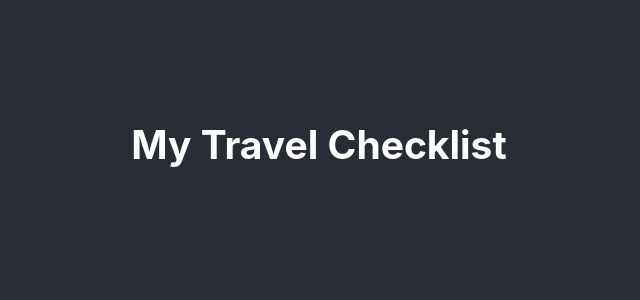
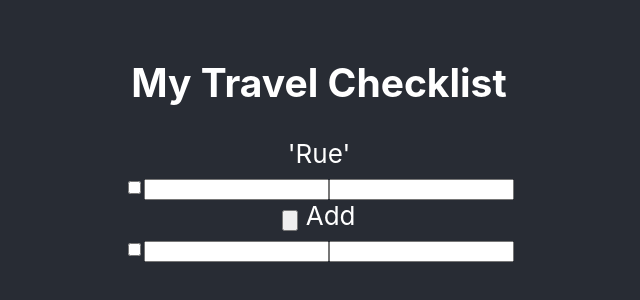
Before and after one commit to mellaskowski/travel_checklist, a React (Create React App) app: page / in a window 1280 px wide. Shown: the part 256-556 px from the top of the page, without its empty margins (321-961 px from the left). Built offline with nearby package versions, Linux system fonts and the light colour scheme.

Commit message:
added visuals to homepage to check

```diff
--- a/src/App.js
+++ b/src/App.js
@@ -1,5 +1,7 @@
-import logo from './logo.svg';
 import './App.css';
+import CheckList from './Checklist.js';
+import CheckListItem from './CheckListItem';
+
 
 function App() {
   return (
@@ -8,6 +10,11 @@ function App() {
         <h2>
           My Travel Checklist
         </h2>
+
+        <div>
+          <CheckList items={[]} />
+          <CheckListItem quantity={9} name={'potato'} packed={false}/>
+      </div>
       </header>
     </div>
   );
--- a/src/CheckListItem.js
+++ b/src/CheckListItem.js
@@ -1,12 +1,34 @@
 
 
-interface CheckListItemProp extends React.Component {
+export interface CheckListItemProp extends React.Component {
+	name: string,
 	packed: boolean,
 	quantity: number,
 }
 
-class CheckListItem extends CheckListItemProp {
-	constructor(props) {
-		super(props);
-	}
+const CheckListItem: React.FunctionComponent<CheckListItemProp> =({
+	name,
+	packed,
+	quantity,
+}) => {
+
+	// const [checked, setChecked] = useState(boolean);
+
+
+	// when user adds an item to the list
+	// const addItem = () = {
+
+	// };
+
+
+
+	return (
+		<div>
+			<input value={packed} disabled={packed} type="checkbox" />
+			<input type="string" default={name}/>
+			<input type="number" default={quantity}/>
+		</div>
+	);
 }
+
+export default CheckListItem;
--- a/src/Checklist.js
+++ b/src/Checklist.js
@@ -1,15 +1,46 @@
+import CheckListItem from './CheckListItem';
 
 
-interface ChecklistProps extends React.Component {
-	items: any[]  // Check list item
+export interface CheckListProps extends React.Component {
+	items: CheckListItem[],
 }
 
-class Checklist extends ChecklistProps {
+const CheckList: React.FunctionComponent<CheckListProps> = ({
+	items
+
+}) => {
+
+	// const [state, setState]: CheckBoxState = useState<boolean[]>();
+	// const [length, setLength]: number = useState<number>(); // to keep track of new item
+
+	let startingStates = [];
+
+	const initState = (index: number) => {
+
+	};
+
+	// add new item to list
+	const addItemToList = () => {
+
+	};
+
+	const newItem = (): CheckListItem => {
+		return (
+			<div>
+			<CheckListItem name={''} quantity={1} packed={false}/>
+			<input type="button" onClick={addItemToList()}/> Add
+
+			</div>
+		);
+	};
 
 
-	return (
-		<div>
-
+	return ( <div>
+		'Rue'
+		{ newItem() }
 		</div>
 	);
 }
+
+
+export default CheckList;
```
